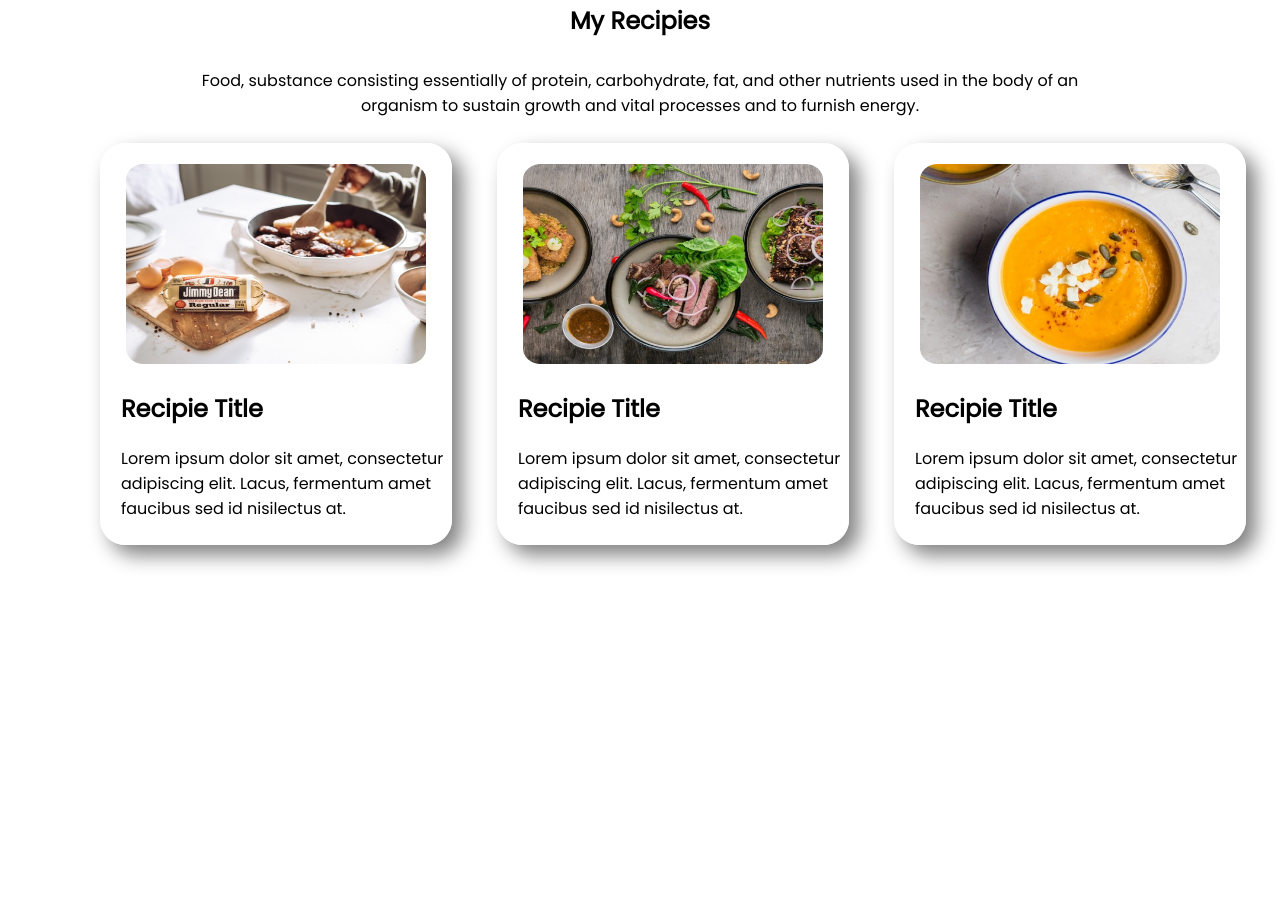
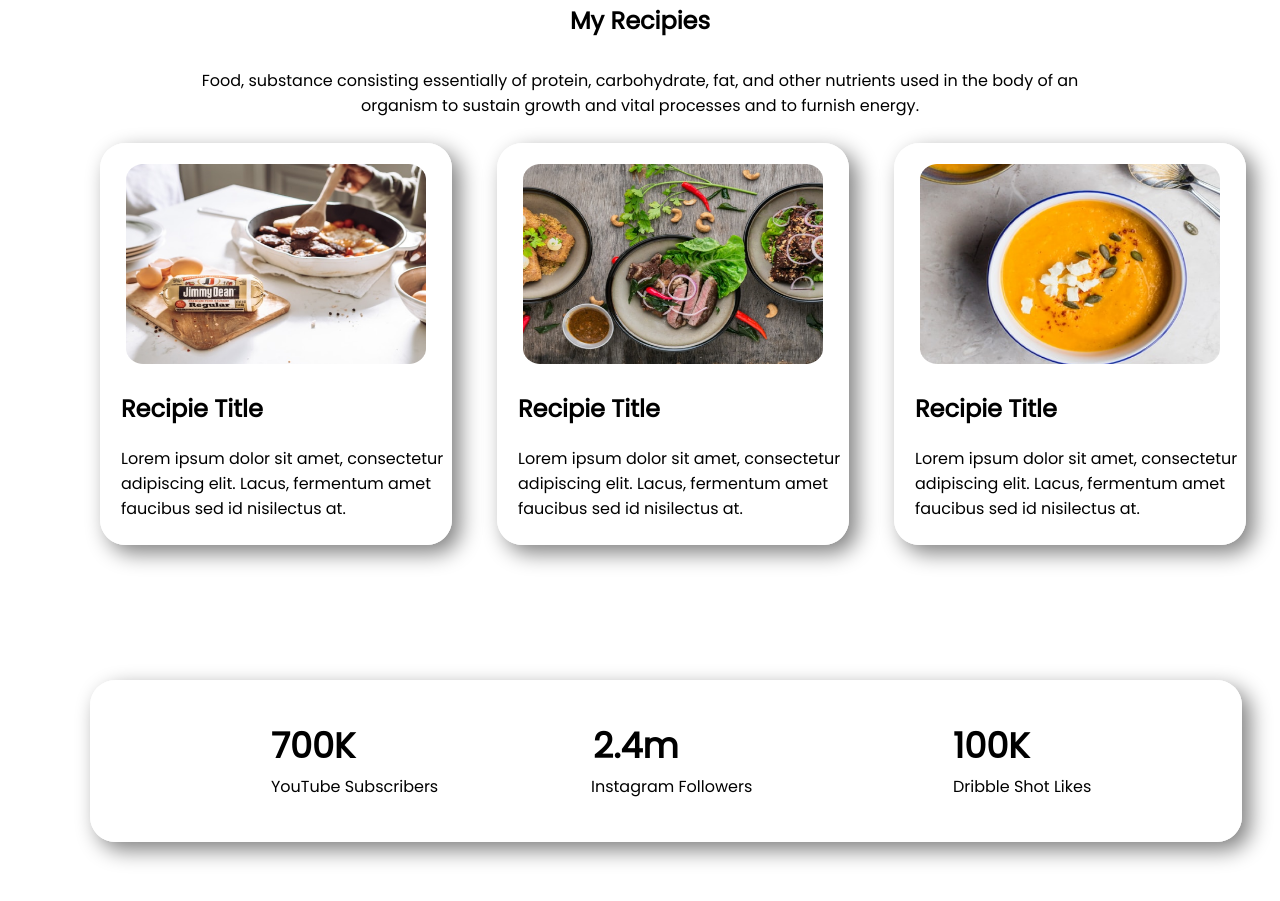
Before and after one commit to md-marop-hossain/food-network, a plain HTML site: page index.html in a window 1280 px wide. Shown: the part 1374-2275 px from the top of the page. Before the commit the page ends 1984 px from the top, so only its background shows below. Drawn offline with Linux system fonts and the light colour scheme.

Commit message:
code updated

```diff
--- a/index.html
+++ b/index.html
@@ -79,13 +79,33 @@
                     sed id
                     nisilectus at.</p>
             </div>
+        </div>
+    </section>
 
+    <section class="box">
+
+        <div class="sub-box">
+            <div class="flex-box">
+                <h1 class="incresing-number">700K</h1>
+                <p class="box-text-size">YouTube Subscribers</p>
+            </div>
+
+            <div class="flex-box flex-box-extra">
+                <h1 class="incresing-number extra-in">2.4m</h1>
+                <p class="box-text-size extra-size">Instagram Followers</p>
+            </div>
+
+            <div class="flex-box">
+                <h1 class="incresing-number">100K</h1>
+                <p class="box-text-size">Dribble Shot Likes</p>
+            </div>
         </div>
 
     </section>
 
 
 
+
 </body>
 
 </html>
--- a/style.css
+++ b/style.css
@@ -90,7 +90,7 @@ a.middle-banner-link-button{
     border: 1px solid white;
     margin: 15px;
     margin-left: 30px;
-    box-shadow: 10px 10px 20px gray;
+    box-shadow: 8px 8px 21px gray;
     border-radius: 25px;
 }
 .down-food-banner-image{
@@ -116,3 +116,39 @@ h2{
 .down-food-banner-section{
     margin-bottom: 50px;
 }
+.sub-box{
+    display: flex;
+    margin:0px;
+    border: 1px solid black;
+    margin-bottom: 80px;
+    margin-left: 90px;
+    padding-top: 30px;
+    height: 130px;
+    width: 100%;
+    border: 1px solid white;
+    box-shadow: 8px 8px 21px gray;
+    border-radius: 25px;
+
+}
+.flex-box{
+    width: 180px;
+    height: 160px;
+    margin-left: 180px;
+    margin-right: 30px;
+    line-height: 70%;
+}
+.incresing-number{
+   font-size: 35px;
+   font-weight: bold;
+}
+.extra-in{
+   padding-left: 2px;
+}
+.flex-box-extra{
+    margin-left: 110px;
+    margin-right: 2px;
+}
+.box{
+    width: 1150px;
+    margin-top: 120px;
+}
```
